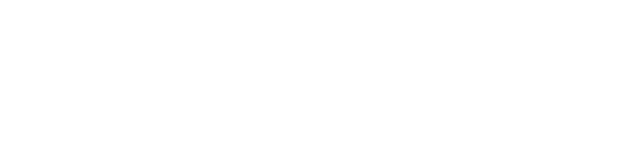
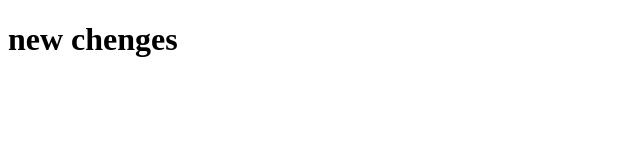
Before and after one commit to karim09838/git_learn, a plain HTML site: page index.html in a window 1280 px wide. Shown: the whole page, without its empty margins (0-640 px from the left). Drawn offline with Linux system fonts and the light colour scheme.

Commit message:
change index file

```diff
--- a/index.html
+++ b/index.html
@@ -8,6 +8,6 @@
     <title>Document</title>
 </head>
 <body>
-
+    <h1> new chenges </h1>
 </body>
 </html>
```
